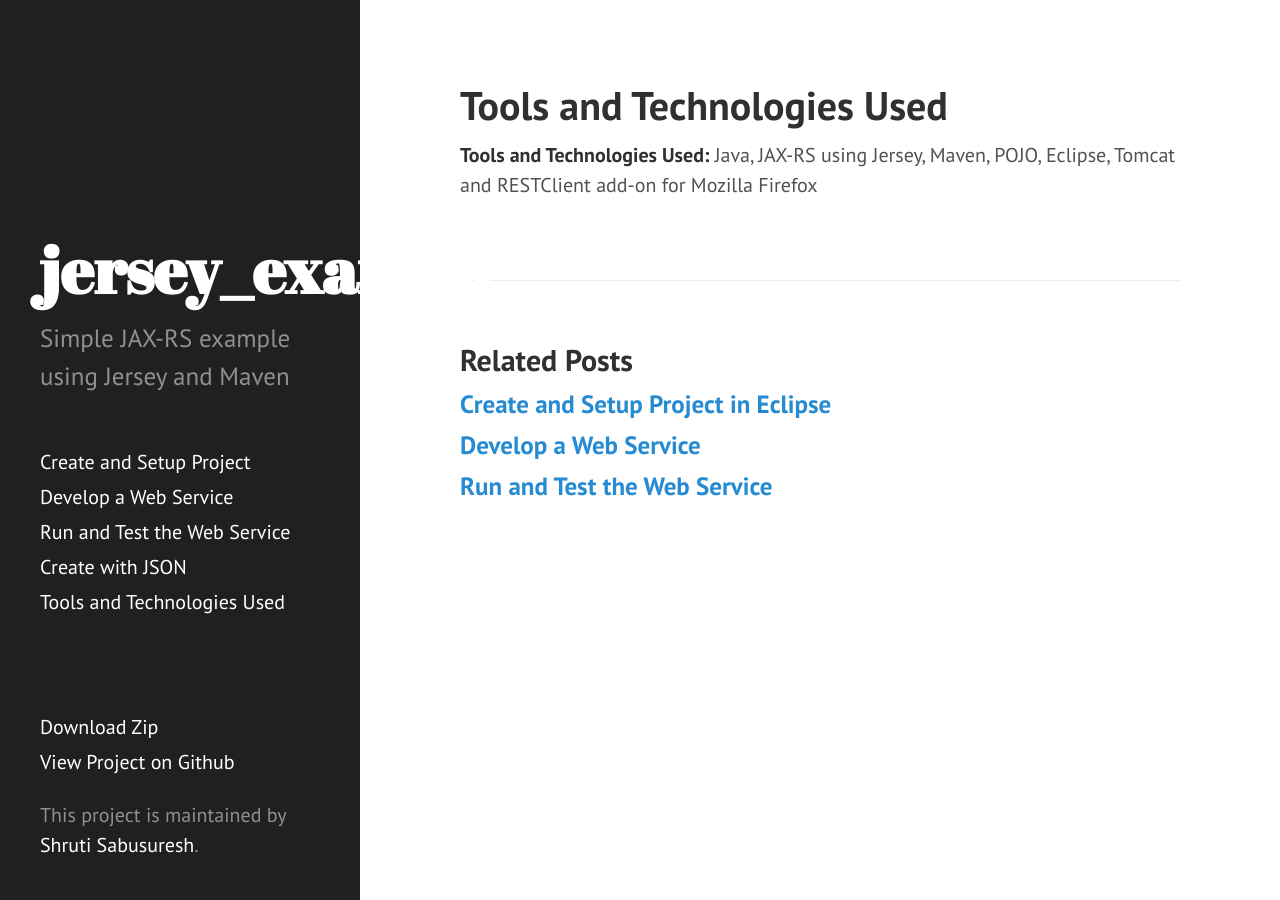
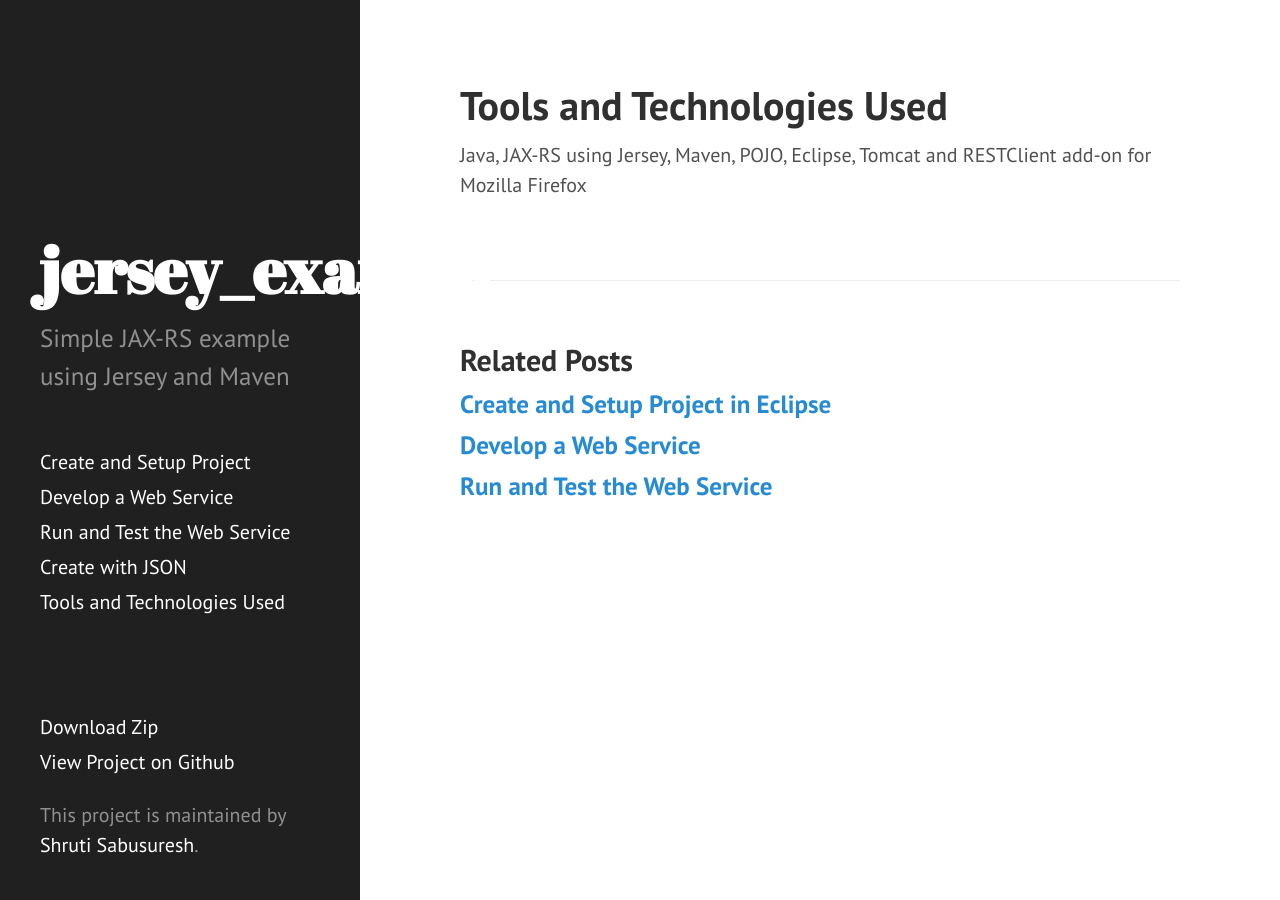
Before and after one commit to ss37/jersey_example, a Jekyll site: the page built from _posts/2015-08-15-technogies-used.md, in a window 1280 px wide. Built offline with Jekyll 4.4.1, drawn with Linux system fonts in a browser that asks for light colours; Markdown is read by kramdown in place of the engine named in the settings.

Commit message:
updating changes

```diff
--- a/_posts/2015-08-15-technogies-used.md
+++ b/_posts/2015-08-15-technogies-used.md
@@ -3,4 +3,4 @@
 title: Tools and Technologies Used
 ---
 
-**Tools and Technologies Used:** Java, JAX-RS using Jersey, Maven, POJO, Eclipse, Tomcat and RESTClient add-on for Mozilla Firefox
+Java, JAX-RS using Jersey, Maven, POJO, Eclipse, Tomcat and RESTClient add-on for Mozilla Firefox
```
